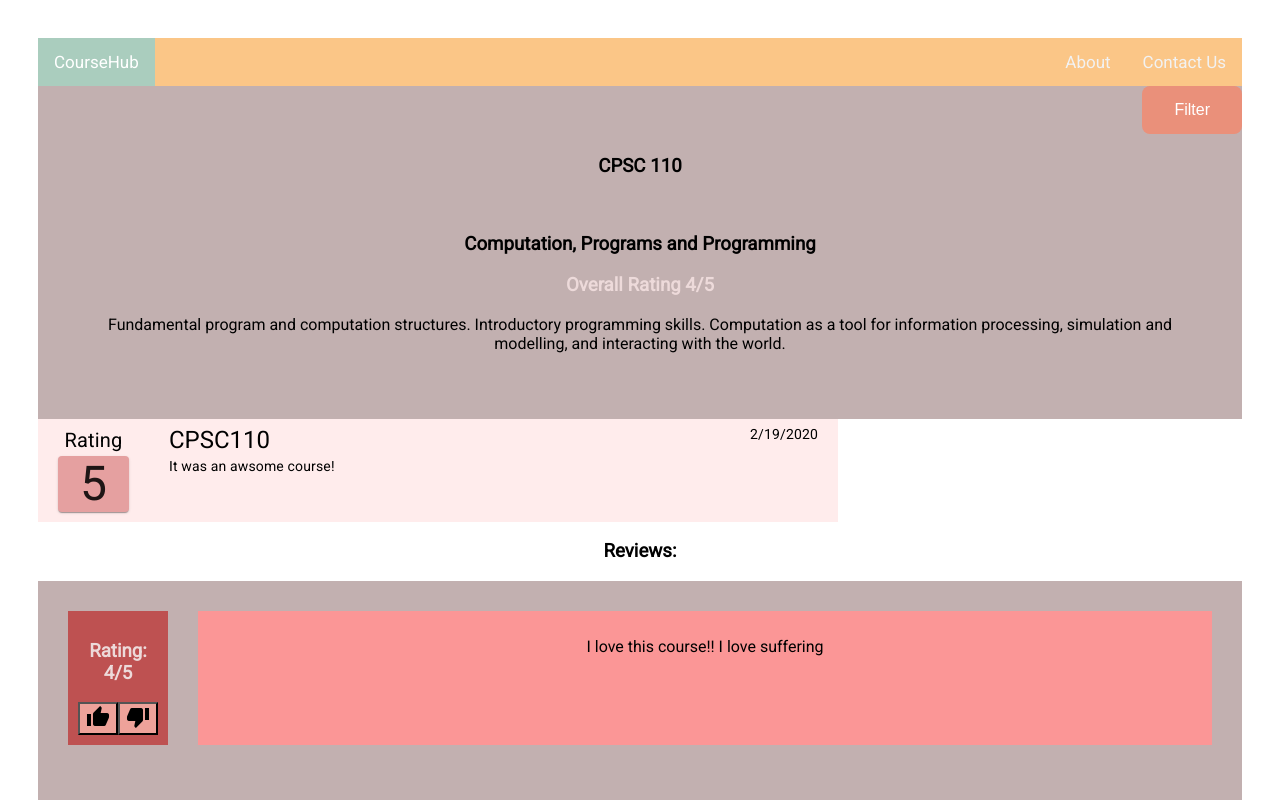
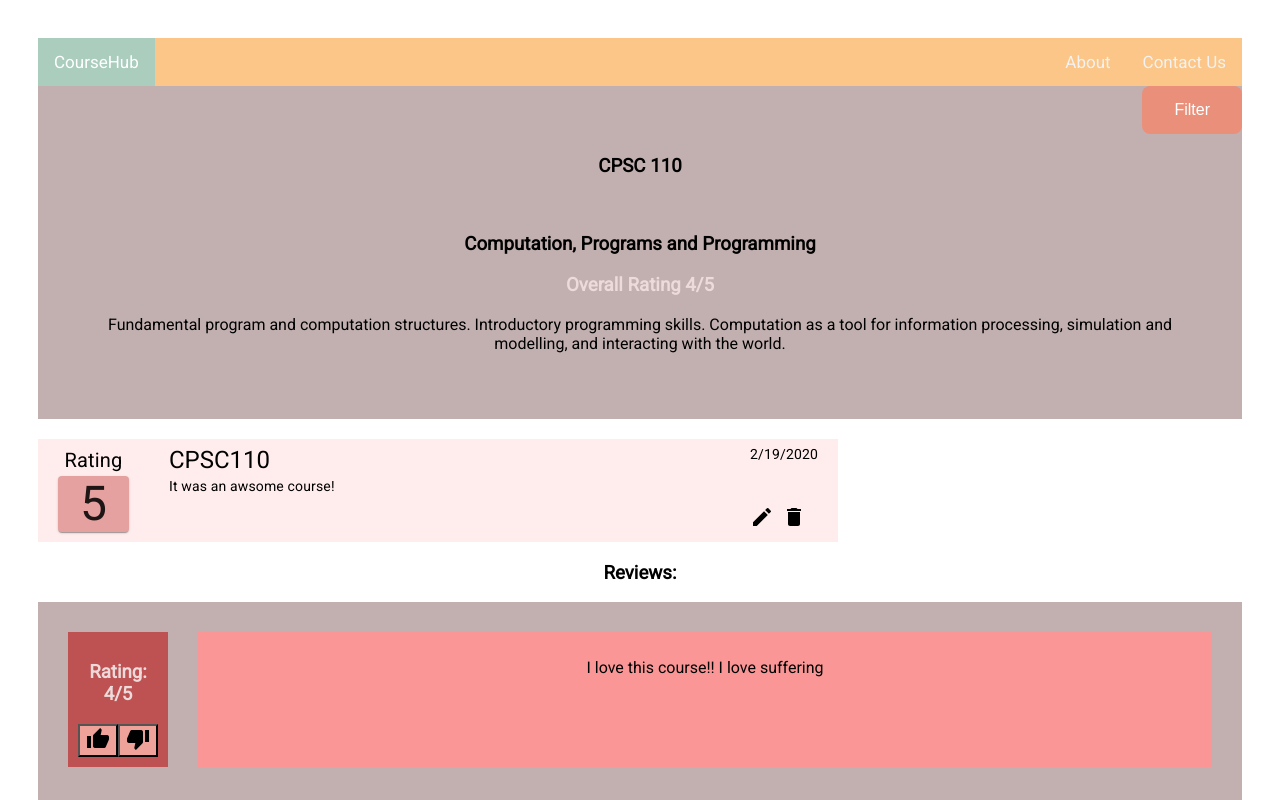
Before and after one commit to aaronNgu/CourseHub, a React (Create React App) app: page / in a window 1280 px wide. Shown: the top 800 px of the page. Built offline with nearby package versions, Linux system fonts and the light colour scheme.

Commit message:
update courseItem to handle edit and cancel

```diff
--- a/package.json
+++ b/package.json
@@ -4,6 +4,7 @@
   "private": true,
   "dependencies": {
     "@material-ui/core": "^4.10.2",
+    "@material-ui/icons": "^4.9.1",
     "@testing-library/jest-dom": "^4.2.4",
     "@testing-library/react": "^9.3.2",
     "@testing-library/user-event": "^7.1.2",
--- a/src/components/CourseItem.js
+++ b/src/components/CourseItem.js
@@ -1,6 +1,8 @@
 import React from 'react';
 import { makeStyles } from '@material-ui/core/styles';
-import { Typography, Paper, Box} from '@material-ui/core';
+import { Typography, Paper, Box } from '@material-ui/core';
+import DeleteIcon from '@material-ui/icons/Delete';
+import EditIcon from '@material-ui/icons/Edit';
 
 const useStyles = makeStyles({
     rating: {
@@ -13,33 +15,39 @@ const useStyles = makeStyles({
         backgroundColor: '#FFECEC',
         ['@media (max-width:900px)']: {
             width: '100%',
-        }
+        },
+        margin: '20px 0px',
     }
 })
 
-function CourseItem (props) {
+function CourseItem(props) {
     const classes = useStyles();
 
-    return <Box className={ `courseItemHorizontal ${ classes.main }` }>
+    return <Box className={`courseItemHorizontal ${classes.main}`}>
 
         <Box className='courseItemHorizontal'>
 
             <Box className='courseItemVerticalSides'>
                 <Typography variant='h6'>Rating</Typography>
-                    <Paper className={ classes.rating }>
-                        <Typography variant='h3'>{ props.rating || 5 }</Typography>
+                <Paper className={classes.rating}>
+                    <Typography variant='h3'>{props.rating || 5}</Typography>
                 </Paper>
             </Box>
 
             <Box className='courseItemVerticalSides courseItemVerticalMiddle'>
-                    <Typography variant='h5'>{ props.courseNumber || 'CPSC110' } </Typography>
-                    <Typography variant='body2'>{ props.review || 'It was an awsome course!' }</Typography>
+                <Typography variant='h5'>{props.courseNumber || 'CPSC110'} </Typography>
+                <Typography variant='body2'>{props.review || 'It was an awsome course!'}</Typography>
             </Box>
 
         </Box>
 
         <Box className='courseItemVerticalSides courseItemVerticalMiddle'>
-                <Typography variant='body2'>{ props.date || '2/19/2020' }</Typography>
+            <Typography variant='body2'>{props.date || '2/19/2020'}</Typography>
+            <Box className='courseItemIcon'>
+                <EditIcon onClick={props.onEdit}/>
+                &nbsp;&nbsp;
+                <DeleteIcon onClick={props.onCancel}/>
+            </Box>
         </Box>
 
     </Box>;
--- a/src/index.css
+++ b/src/index.css
@@ -74,6 +74,19 @@ body {
   align-items: flex-start;
 }
 
+.courseItemIcon {
+  display: flex;
+  height: 70%;
+  align-items: flex-end;
+  justify-content: space-between;
+}
+
+
+/* CourseItemList*/
+.courseItemListItem {
+  margin: 50px 50px;
+}
+
 /* Button and Header component styling */
 .topnav {
   background-color: #fbc687;
```
Also changed, not shown: 1 other file (tests, documents, lock files or other folders). Lines whose indentation alone changed are shown as unchanged.
